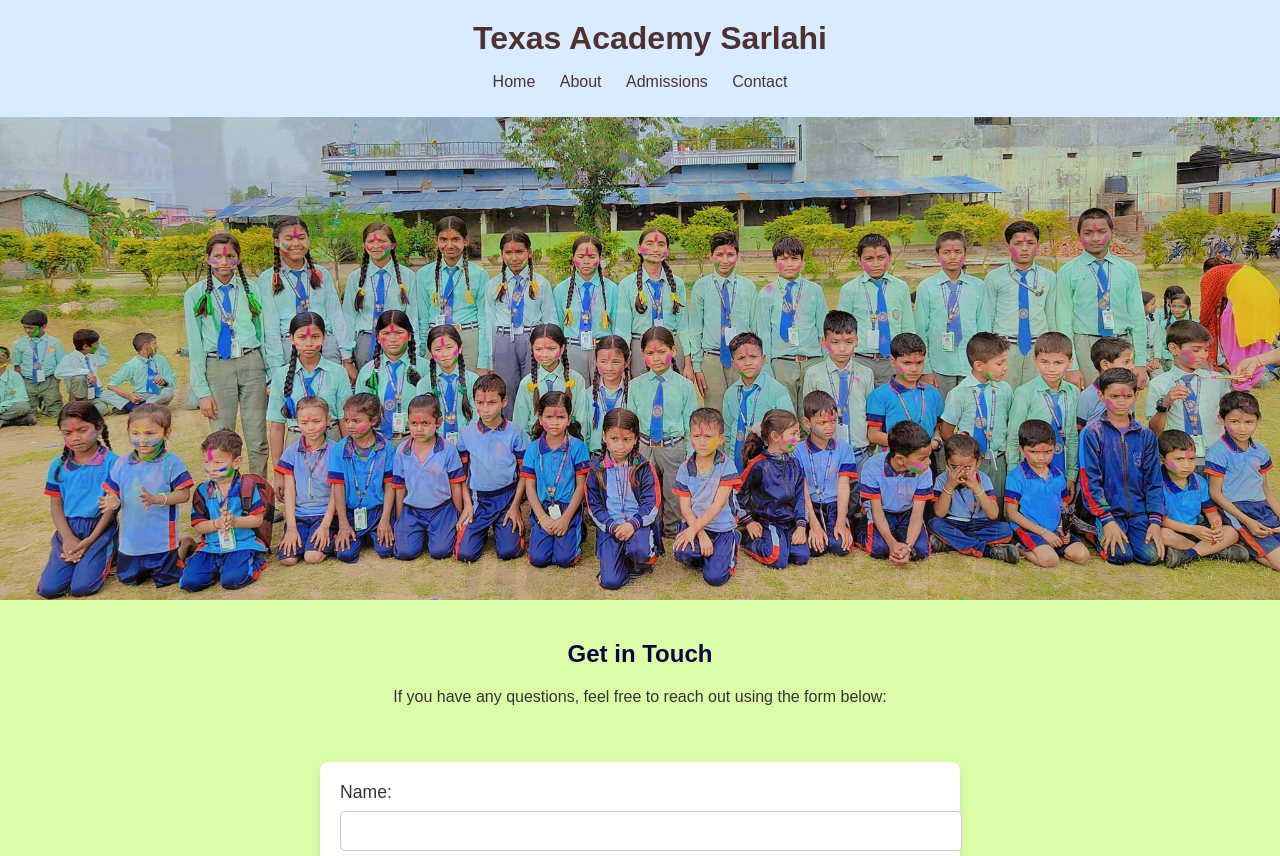
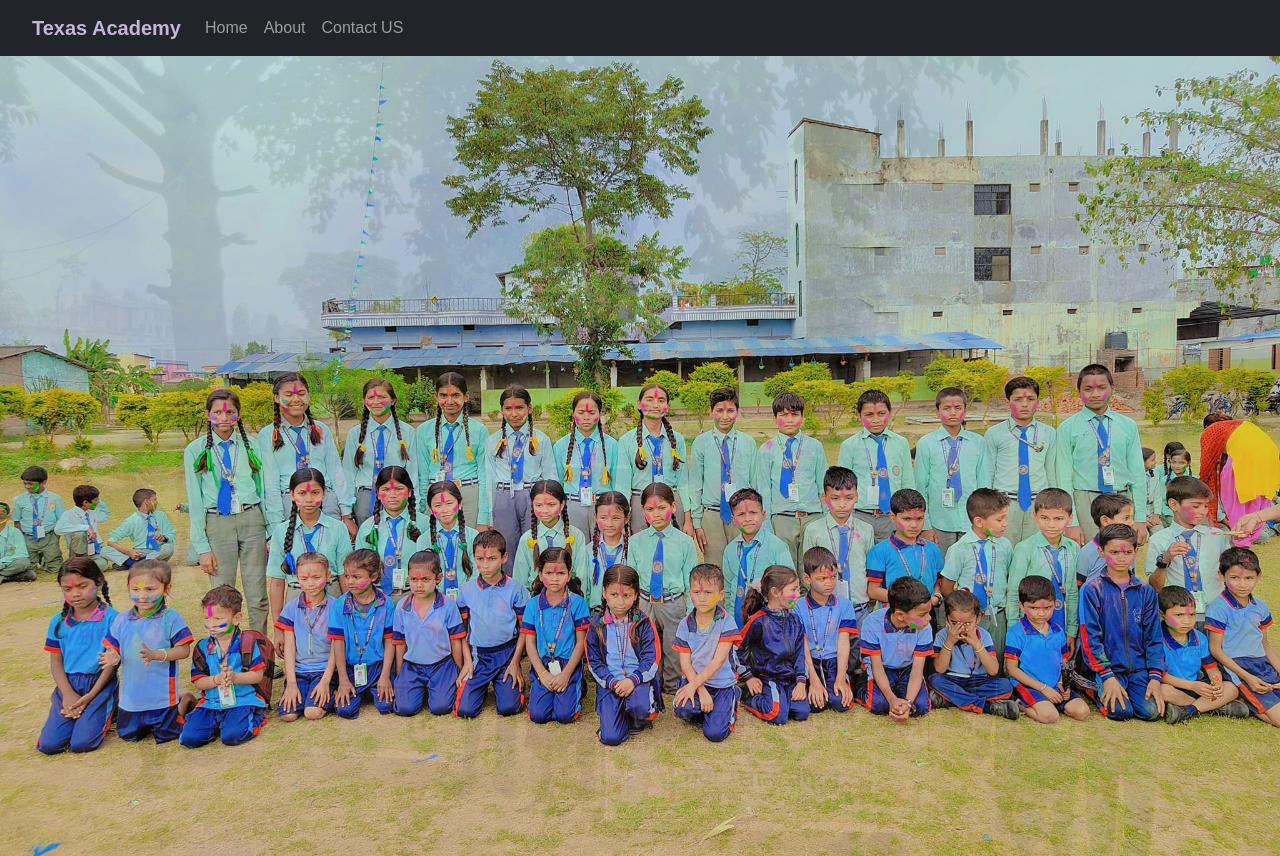
Before and after one commit to Sonu0510/school-website, a website: page index.html in a window 1280 px wide. Shown: the top 856 px of the page. Drawn offline with nearby package versions, Linux system fonts and the light colour scheme.

Commit message:
navigation added with bootstrap and code updated as needed for navigation

```diff
--- a/css/style.css
+++ b/css/style.css
@@ -1,41 +1,20 @@
 /* General Styling for the Page */
 body {
   font-family: Arial, sans-serif;
-  background-color: #dcfda8;
+  background-color: #F8F9FA;
   margin: 0;
   padding: 0;
   color: #333;
 }
 
  /* TItle and Navigation Section */
-#header {
-  background-color: #d9ebff;
-  color: rgb(78, 50, 50);
-  margin: 0;
-  padding: 10px;
-  padding-top: 20px;
-  text-align: center;
-  position: fixed;
-  width: 100%;
+
+#navigation .navbar-brand {
+  padding-left: 20px;
 }
 
-#header h1 {
-  margin: 0;
-}
-
-#header nav ul {
-  list-style-type: none;
-  padding: 0;
-}
-
-#header nav ul li {
-  display: inline;
-  margin-right: 20px;
-}
-
-#header nav ul li a {
-  color: rgb(78, 50, 50);
-  text-decoration: none;
+#navigation .navbar-toggler {
+  margin: 10px;
 }
 
 /* Background image div */
@@ -44,14 +23,9 @@ body {
   background-size: cover;
   background-repeat: no-repeat;
   transition: background-image 1s ease;
-  height: 600px;
+  height: 100vh;
   width: 100%;
 }
-
-/* Get in Touch Form Styling */
-/* #form {
-  width: 100%;
-} */
 
 #form section {
   background: transparent;
@@ -71,7 +45,7 @@ body {
 #form section form {
   max-width: 600px;
   margin: 0 auto;
-  background-color: #fff;
+  background-color: #b1b5b9;
   padding: 20px;
   border-radius: 8px;
   box-shadow: 0 4px 8px rgba(0, 0, 0, 0.1);
--- a/index.html
+++ b/index.html
@@ -4,21 +4,36 @@
   <meta charset="UTF-8">
   <meta name="viewport" content="width=device-width, initial-scale=1.0">
   <title>Texas Academy Sarlahi</title>
+ <link href="https://cdn.jsdelivr.net/npm/bootstrap@5.3.6/dist/css/bootstrap.min.css" rel="stylesheet" integrity="sha384-4Q6Gf2aSP4eDXB8Miphtr37CMZZQ5oXLH2yaXMJ2w8e2ZtHTl7GptT4jmndRuHDT" crossorigin="anonymous">
   <link rel="stylesheet" href="css/style.css">
 </head>
 <body>
 
-  <!-- TItle and Navigation Section -->
-  <div id="header">
-      <h1>Texas Academy Sarlahi</h1>
-      <nav>
-        <ul>
-          <li><a href="index.html">Home</a></li>
-          <li><a href="about.html">About</a></li>
-          <li><a href="admissions.html">Admissions</a></li>
-          <li><a href="contact.html">Contact</a></li>
-        </ul>
-      </nav>
+ <!-- Navigation -->
+  <div id="navigation">
+    <nav class="navbar navbar-expand-lg navbar-dark bg-dark">
+      <div class="container-fluid">
+        <a class="navbar-brand" href="#" style="color:rgb(199, 180, 217);font-weight: bold;">Texas Academy</a>
+        <button class="navbar-toggler" type="button" data-bs-toggle="collapse" data-bs-target="#navbarSupportedContent"
+          aria-controls="navbarSupportedContent" aria-expanded="false" aria-label="Toggle navigation">
+          <span class="navbar-toggler-icon"></span>
+        </button>
+
+        <div class="collapse navbar-collapse" id="navbarSupportedContent">
+          <ul class="navbar-nav me-auto mb-2 mb-lg-0">
+            <li class="nav-item active">
+              <a class="nav-link" href="#">Home</a>
+            </li>
+            <li class="nav-item">
+              <a class="nav-link" href="#">About</a>
+            </li>
+            <li class="nav-item">
+              <a class="nav-link" href="#">Contact US</a>
+            </li>
+          </ul>
+        </div>
+      </div>
+    </nav>
   </div>
 
   <!-- Background image div -->
@@ -64,5 +79,6 @@
   </div>
 
   <script src="js/script.js"></script>
+  <script src="https://cdn.jsdelivr.net/npm/bootstrap@5.3.6/dist/js/bootstrap.bundle.min.js" crossorigin="anonymous"></script>
 </body>
 </html>
```
